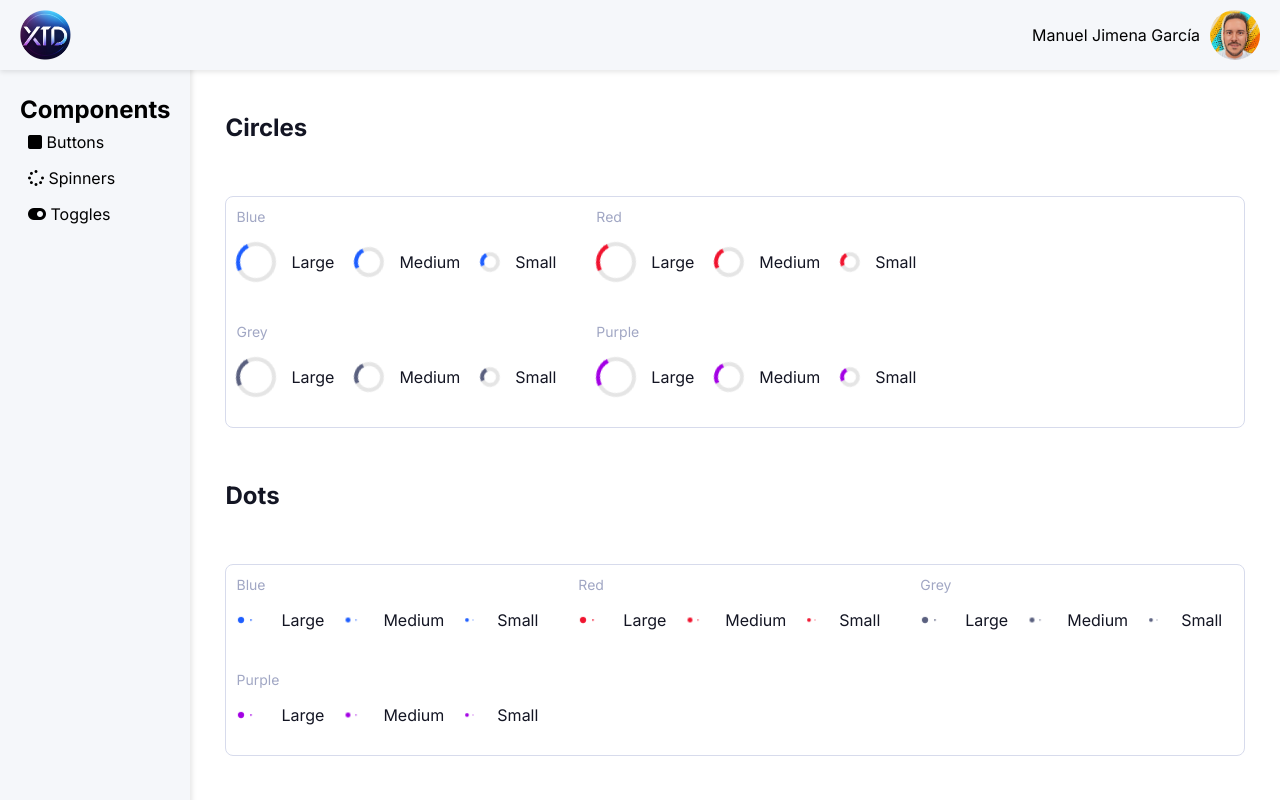
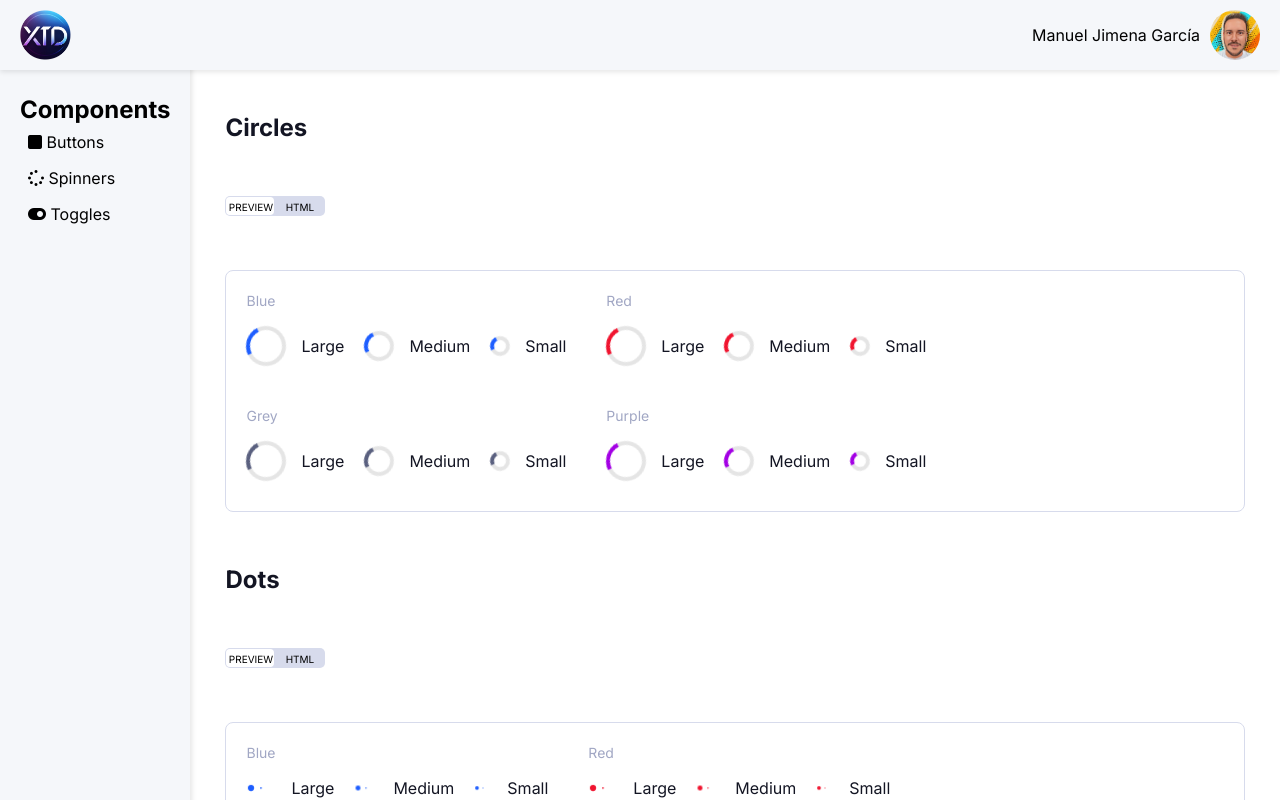
Before and after one commit to ManuelJimena/UI-XTD-Library, a React (Vite) app: page / in a window 1280 px wide. Both pictures are taken after a click on the item "Spinners". Shown: the top 800 px of the page. Built offline with nearby package versions, Linux system fonts and the light colour scheme.

Commit message:
refact CodeButton

```diff
--- a/package.json
+++ b/package.json
@@ -7,6 +7,7 @@
     "dev": "vite",
     "build": "vite build",
     "lint": "eslint . --ext js,jsx --report-unused-disable-directives --max-warnings 0",
+    "lint:fix": "eslint . --ext js,jsx --fix",
     "preview": "vite preview"
   },
   "keywords": [],
@@ -15,6 +16,7 @@
   "dependencies": {
     "react": "^18.2.0",
     "react-dom": "^18.2.0",
+    "react-syntax-highlighter": "^15.5.0",
     "styled-components": "^6.1.8"
   },
   "devDependencies": {
--- /dev/null
+++ b/src/components/CodeButton/CodeButton.jsx
@@ -0,0 +1,83 @@
+import { useState } from 'react'
+import StyledCodeButton from './StyledCodeButton'
+import SyntaxHighlighter from 'react-syntax-highlighter'
+import { atomOneDark } from 'react-syntax-highlighter/dist/esm/styles/hljs'
+
+const CodeButton = ({ element, codeString, language = 'html', customStyle, wrapLongLines = true }) => {
+  const [showCode, setShowCode] = useState(false)
+  const [isCopied, setIsCopied] = useState(false)
+
+  const toggleShowCode = () => setShowCode(!showCode)
+
+  const copyToClipboard = () => {
+    navigator.clipboard.writeText(codeString).then(() => {
+      setIsCopied(true)
+      setTimeout(() => setIsCopied(false), 3000)
+    }, (err) => {
+      console.error('Error al copiar el código: ', err)
+    })
+  }
+
+  return (
+    <div>
+      <StyledCodeButton>
+        <div className="switch">
+          <input
+            name="radio"
+            type="radio"
+            value="preview"
+            id="preview"
+            checked={!showCode}
+            onChange={toggleShowCode}
+          />
+          <label htmlFor="preview">Preview</label>
+
+          <input
+            name="radio"
+            type="radio"
+            value="html"
+            id="html"
+            checked={showCode}
+            onChange={toggleShowCode}
+          />
+          <label htmlFor="html" className="right">Html</label>
+
+          <span className={showCode ? 'right' : ''}></span>
+        </div>
+      </StyledCodeButton>
+
+      {!showCode
+        ? (
+            element
+          )
+        : (
+        <>
+          <div style={{
+            display: 'flex',
+            alignItems: 'center',
+            justifyContent: 'flex-end',
+            backgroundColor: 'var(--general90)',
+            padding: '5px 10px',
+            borderTopLeftRadius: '4px',
+            borderTopRightRadius: '4px',
+            color: '#FFF',
+            whiteSpace: 'nowrap'
+          }}>
+            <i className={isCopied ? 'fa-solid fa-check' : 'fa-regular fa-clipboard'} onClick={copyToClipboard} style={{ cursor: 'pointer', marginRight: '5px' }}></i>
+            <span style={{ cursor: 'pointer', fontSize: '0.8em' }} onClick={copyToClipboard}>{isCopied ? 'Copied!' : 'Copy code'}</span>
+          </div>
+          <SyntaxHighlighter
+            language={language}
+            style={atomOneDark}
+            customStyle={{ ...customStyle, borderRadius: '0 0 5px 5px', padding: '15px', margin: 0 }}
+            wrapLongLines={wrapLongLines}
+          >
+            {codeString}
+          </SyntaxHighlighter>
+        </>
+          )}
+    </div>
+  )
+}
+
+export default CodeButton
--- /dev/null
+++ b/src/components/CodeButton/StyledCodeButton.jsx
@@ -0,0 +1,52 @@
+import styled from 'styled-components'
+
+const StyledCodeButton = styled.div`
+  .switch {
+    background-color: var(--general50);
+    width: 100px;
+    height: 20px;
+    border-radius: 5px;
+    padding: 1px;
+    display: inline-block;
+    position: relative;
+  }
+
+  label {
+    float: left;
+    width: 50%;
+    line-height: 20px;
+    text-align: center;
+    cursor: pointer;
+    position: relative;
+    z-index: 2;
+    transition: color 0.3s ease;
+    text-transform: uppercase;
+    font-size: 10px;
+  }
+
+  input[type="radio"] {
+    display: none;
+
+    &:checked + label {
+      font-weight: bold;
+    }
+  }
+
+  span {
+    position: absolute;
+    z-index: 1;
+    top: 1px;
+    left: 1px;
+    width: calc(50% - 2px);
+    height: calc(100% - 2px);
+    background-color: white;
+    border-radius: 4px;
+    transition: all 0.3s ease;
+
+    &.right {
+      left: calc(50% + 1px);
+    }
+  }
+`
+
+export default StyledCodeButton
--- a/src/components/Spinner/Viewer.jsx
+++ b/src/components/Spinner/Viewer.jsx
@@ -1,4 +1,5 @@
 import Spinner from './Spinner'
+import CodeButton from '../CodeButton/CodeButton'
 import styled from 'styled-components'
 
 const SpinnersContainer = styled.div`
@@ -21,7 +22,7 @@
 const SpinnersWrapper = styled.div`
   border: 1px solid var(--general50);
   border-radius: 8px;
-  padding: 10px;
+  padding: 20px;
   padding-bottom: 30px;
   display: flex;
   flex-wrap: wrap;
@@ -57,9 +58,28 @@
   color: var(--general100);
 `
 
+const circlesCodeString = `
+<Spinner size="large" color="primary100" type="circle" />
+<Spinner size="medium" color="primary100" type="circle" />
+<Spinner size="small" color="primary100" type="circle" />
+`
+
+const dotsCodeString = `
+<Spinner size="large" color="primary100" type="dot" />
+<Spinner size="medium" color="primary100" type="dot" />
+<Spinner size="small" color="primary100" type="dot" />
+`
+
+const barLoaderCodeString = `
+<Spinner size="large" color="primary100" type="barLoader" />
+<Spinner size="medium" color="primary100" type="barLoader" />
+<Spinner size="small" color="primary100" type="barLoader" />
+`
+
 const SpinnerViewer = () => (
   <SpinnersContainer>
     <SectionTitle>Circles</SectionTitle>
+    <CodeButton codeString={circlesCodeString} language="html" wrapLongLines={true} />
     <SpinnersWrapper>
       {['primary100', 'red100', 'general80', 'purple90'].map((color, index) => (
         <SpinnersGroup key={index}>
@@ -82,6 +102,7 @@
       ))}
     </SpinnersWrapper>
     <SectionTitle>Dots</SectionTitle>
+    <CodeButton codeString={dotsCodeString} language="html" wrapLongLines={true} />
     <SpinnersWrapper>
       {['primary100', 'red100', 'general80', 'purple90'].map((color, index) => (
         <SpinnersGroup key={index}>
@@ -104,6 +125,7 @@
       ))}
     </SpinnersWrapper>
     <SectionTitle>Bar Loader</SectionTitle>
+    <CodeButton codeString={barLoaderCodeString} language="html" wrapLongLines={true} />
     <SpinnersWrapper>
       {['primary100', 'red100', 'general80', 'purple90'].map((color) => (
         <SpinnersGroup key={color}>
```
Also changed, not shown: src/components/CodeButton/Viewer.jsx (added, +16 -0 lines), 1 other file (tests, documents, lock files or other folders). Lines whose indentation alone changed are shown as unchanged.
